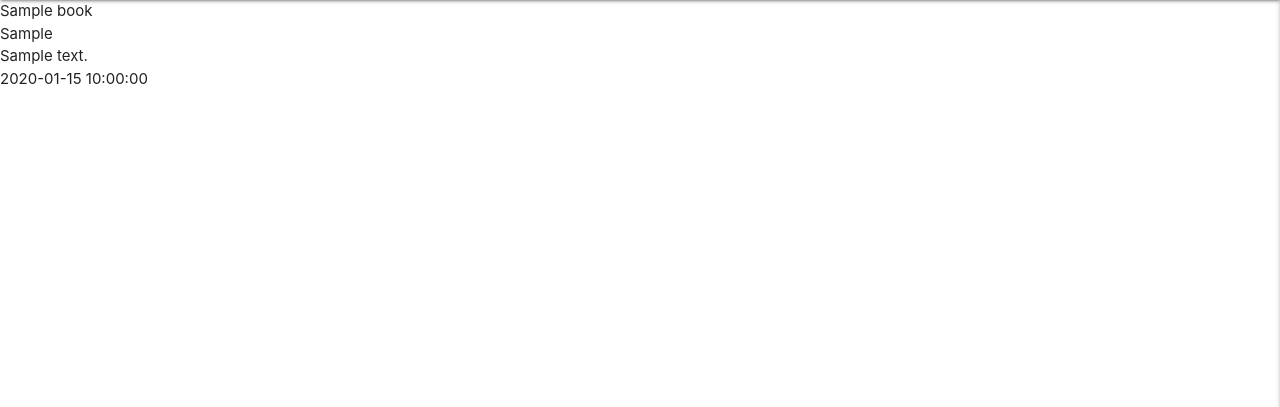
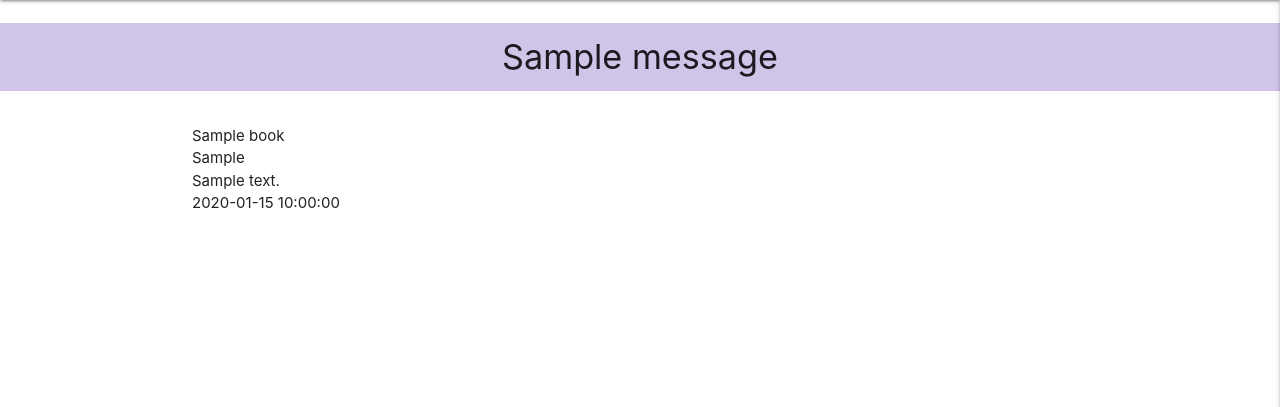
Before and after one commit to Ramil96/book_app, a Flask app: page / in a window 1280 px wide. Shown: the part 64-471 px from the top of the page. Run offline with Flask 3, Linux system fonts and the light colour scheme; one stand-in notice (Sample message) is shown; a database or web service that is not in the repository returns one stand-in record (values such as "Sample title"); some libraries are stand-ins or nearby versions.

Commit message:
Fix code if message contain correct parameters

```diff
--- a/app.py
+++ b/app.py
@@ -39,6 +39,11 @@ def register():
             "username": request.form.get("username").lower(),
             "password": generate_password_hash(request.form.get("password"))
         }
+        mongo.db.users.insert_one(register)
+
+        #put the new user into 'session' cookie
+        session["user"] = request.form.get("username").lower()
+        flash("Registration Successful")
     return render_template("register.html")
 
 
--- a/static/css/style.css
+++ b/static/css/style.css
@@ -1,3 +1,7 @@
 .text-shadow {
     text-shadow: 2px 2px 2px rgba(0, 0, 0, 0.5);
 }
+
+.flashes h4 {
+    line-height: 2;
+}
--- a/templates/base.html
+++ b/templates/base.html
@@ -37,7 +37,9 @@
 
     <!-- mobile sidenav -->
     <ul class="sidenav" id="mobile-demo">
-          <li><h4 class="center-align deep-purple-text text-darken-4">Book Review Zone</h4></li>
+      <li>
+        <h4 class="center-align deep-purple-text text-darken-4">Book Review Zone</h4>
+      </li>
       <li><a href="{{ url_for('add_books') }}">Home</a></li>
       <li><a href="#">Profile</a></li>
       <li><a href="#">Add a book</a></li>
@@ -48,8 +50,23 @@
     </ul>
   </header>
 
+  <section>
+    <!-- flaash messages -->
+    {% with messages = get_flashed_messages() %}
+    {% if messages %}
+    {% for message in messages %}
+    <div class="row flashes">
+      <h4 class="deep-purple lighten-4 center-align">{{ message }}</h4>
+    </div>
+    {% endfor %}
+    {% endif %}
+    {% endwith %}
+  </section>
+
+  <main class="container">
     {% block content %}
     {% endblock %}
+  </main>
 
   <script src="https://code.jquery.com/jquery-3.7.1.min.js"
     integrity="sha256-/JqT3SQfawRcv/BIHPThkBvs0OEvtFFmqPF/lYI/Cxo=" crossorigin="anonymous"></script>
```
Lines whose indentation alone changed are shown as unchanged.
